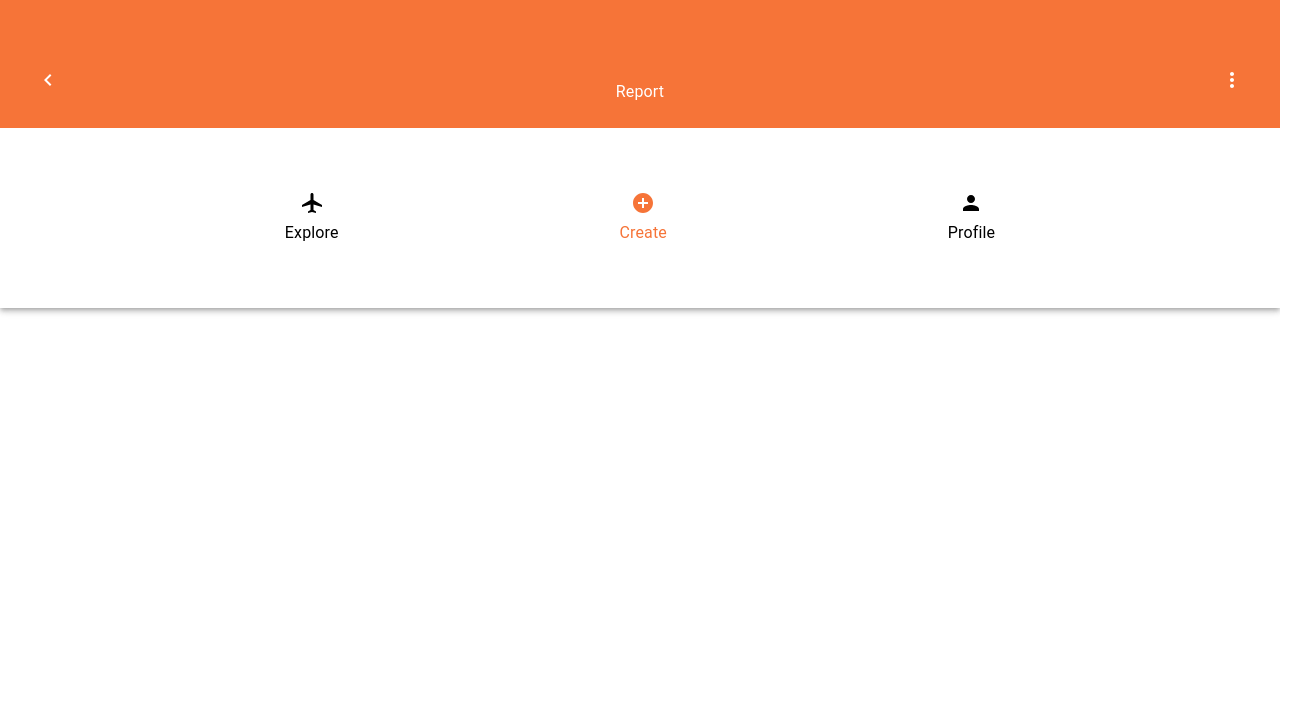
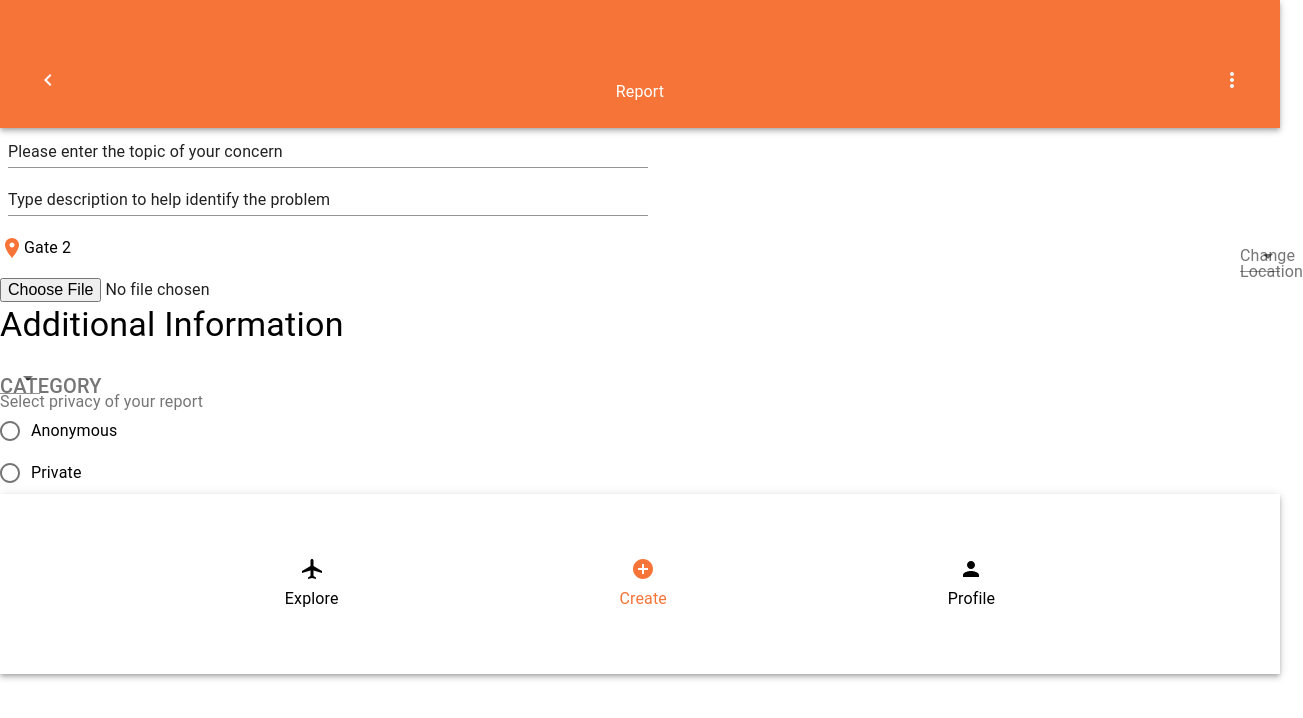
Before and after one commit to DavidAndreww/airport-challenge, a React (Create React App) app: page / in a window 1280 px wide. Shown: the top 718 px of the page, 1303 px wide, since content can reach past the window. Built offline with nearby package versions, Linux system fonts and the light colour scheme.

Commit message:
GUI fields are all in place. styling is off, will try to fix later. moving on to functionality

```diff
--- a/src/App.js
+++ b/src/App.js
@@ -1,11 +1,13 @@
 import React from 'react'
 import Navigation from './components/Navigation'
+import ConcernEntrySectionContainer from './containers/ConcernEntrySectionContainer'
 import Footer from './components/Footer'
 
-function App() {
+function App () {
   return (
     <div>
       <Navigation />
+      <ConcernEntrySectionContainer />
       <Footer />
     </div>
   )
--- a/src/components/ConcernEntrySection.js
+++ b/src/components/ConcernEntrySection.js
@@ -0,0 +1,95 @@
+import React from 'react'
+import Box from '@material-ui/core/Box'
+import Typography from '@material-ui/core/Typography'
+import TextField from '@material-ui/core/TextField'
+import Select from '@material-ui/core/Select'
+import FormControl from '@material-ui/core/FormControl'
+import FormControlLabel from '@material-ui/core/FormControlLabel'
+import Radio from '@material-ui/core/Radio'
+import RadioGroup from '@material-ui/core/RadioGroup'
+import FormLabel from '@material-ui/core/FormLabel'
+import InputLabel from '@material-ui/core/InputLabel'
+import InputBase from '@material-ui/core/InputBase'
+import MenuItem from '@material-ui/core/MenuItem'
+import RoomIcon from '@material-ui/icons/Room'
+import { makeStyles } from '@material-ui/core/styles'
+
+const useStyles = makeStyles((theme) => ({
+  primaryConcern: {
+    margin: theme.spacing(1),
+    width: '50%'
+  },
+  icon: {
+    color: '#F67438'
+  },
+  inputLabel: {
+    minWidth: 0
+  }
+}))
+
+export default function ConcernEntrySection () {
+  const classes = useStyles()
+
+  return (
+    <div>
+      <TextField
+        className={classes.primaryConcern}
+        id='primary-concern-field'
+        defaultValue='Please enter the topic of your concern'
+      />
+      <TextField
+        className={classes.primaryConcern}
+        id='primary-concern-field'
+        defaultValue='Type description to help identify the problem'
+      />
+      <Box display='flex' justifyContent='space-between' alignItems='center'>
+        <Box display='flex'>
+          <RoomIcon className={classes.icon} />
+          <Typography>Gate 2</Typography>
+        </Box>
+        <FormControl>
+          <InputLabel className={classes.inputLabel}>
+            Change Location
+          </InputLabel>
+          <Select>
+            <MenuItem value='Gate 1'>Gate 1</MenuItem>
+            <MenuItem value='Gate 2'>Gate 2</MenuItem>
+            <MenuItem value='Gate 3'>Gate 3</MenuItem>
+            <MenuItem value='Gate 4'>Gate 4</MenuItem>
+          </Select>
+        </FormControl>
+      </Box>
+      <InputBase type='file' />
+      <Typography variant='h4'>Additional Information</Typography>
+      <Box>
+        <FormControl>
+          <InputLabel>
+            <Typography variant='h6'>CATEGORY</Typography>
+          </InputLabel>
+          <Select>
+            <MenuItem>Bathroom</MenuItem>
+            <MenuItem>Displays</MenuItem>
+            <MenuItem>Trash Can</MenuItem>
+            <MenuItem>Boarding Gate</MenuItem>
+            <MenuItem>Baggage Carousels</MenuItem>
+          </Select>
+        </FormControl>
+      </Box>
+      <FormControl>
+        <FormLabel>Select privacy of your report</FormLabel>
+        <RadioGroup>
+          <FormControlLabel
+            value='anonymous'
+            control={<Radio />}
+            label='Anonymous'
+          />
+          <FormControlLabel
+            value='private'
+            control={<Radio />}
+            label='Private'
+          />
+        </RadioGroup>
+      </FormControl>
+    </div>
+  )
+}
--- a/src/components/Footer.js
+++ b/src/components/Footer.js
@@ -39,7 +39,7 @@ export default function Footer () {
               <Typography>Explore</Typography>
             </Box>
           </IconButton>
-          <IconButton className={classes.primaryButton}>
+          <IconButton onClick={() => console.log('clicked')} className={classes.primaryButton}>
             <Box>
               <AddCircleIcon />
               <Typography>Create</Typography>
--- /dev/null
+++ b/src/containers/ConcernEntrySectionContainer.js
@@ -0,0 +1,6 @@
+import React from 'react'
+import ConcernEntrySection from '../components/ConcernEntrySection'
+
+export default function ConcernEntrySectionContainer () {
+  return <ConcernEntrySection />
+}
```
